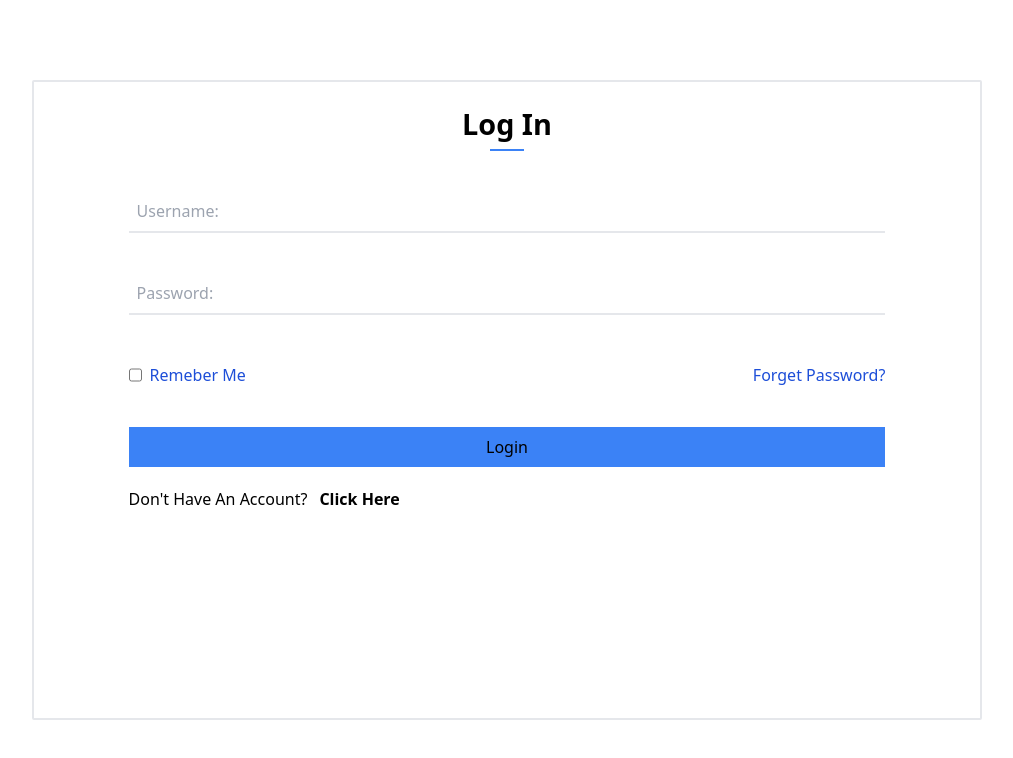
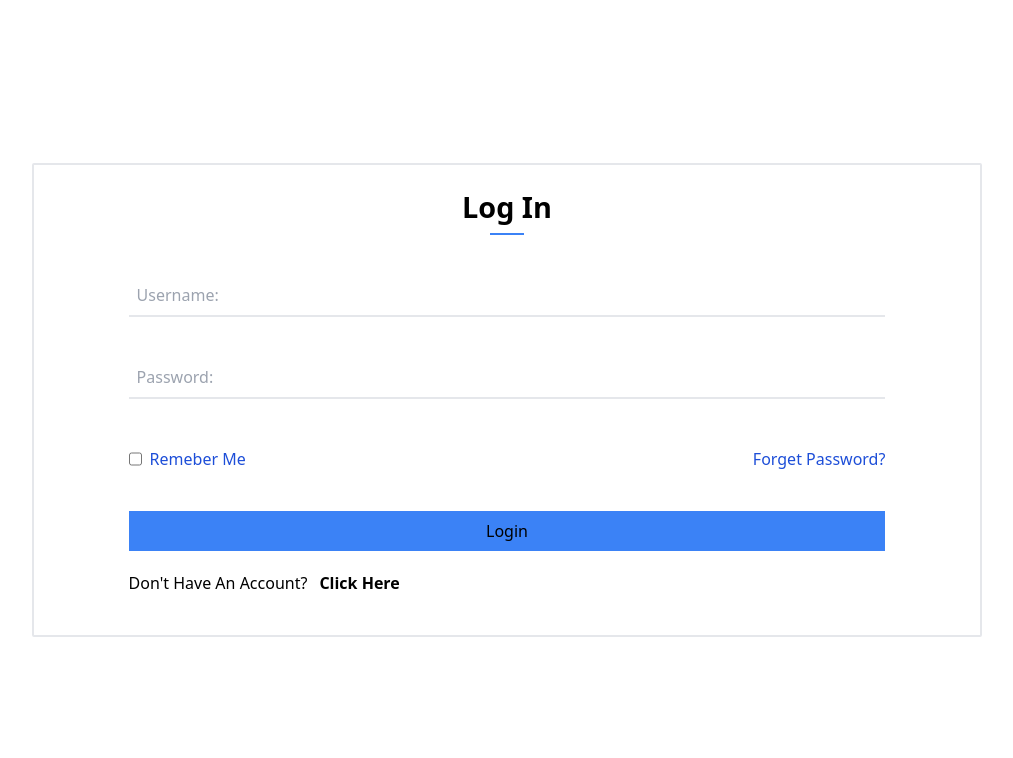
Before and after one commit to daleunite/cmsSample, a React (Vite) app: page / in a window 1280 px wide. Shown: the top 758 px of the page, without its empty margins (133-1146 px from the left). Built offline with nearby package versions, Linux system fonts and the light colour scheme.

Commit message:
modified container height

```diff
--- a/src/components/Adminlogin.jsx
+++ b/src/components/Adminlogin.jsx
@@ -6,7 +6,7 @@ const Adminlogin = () => {
       <div className="h-[100vh] flex justify-center items-center">
         <form
           action=""
-          className="h-[80vh] w-[90%] flex flex-col border-solid border-2 border-black-600
+          className=" w-[90%] flex flex-col border-solid border-2 border-black-600
            items-center rounded-sm md:max-w-[950px]"
         >
           <span className="text-[1.8rem] mt-5  font-bold">Log In</span>
@@ -36,7 +36,7 @@ const Adminlogin = () => {
             </div>
           </div>
           <button className="w-full mt-10 bg-blue-500 py-2">Login</button>
-          <div className="flex pt-5 gap-3">
+          <div className="flex pt-5 pb-10 gap-3">
             <span>Don't Have An Account?</span>
             <span className=" font-semibold">Click Here</span>
           </div>
```
